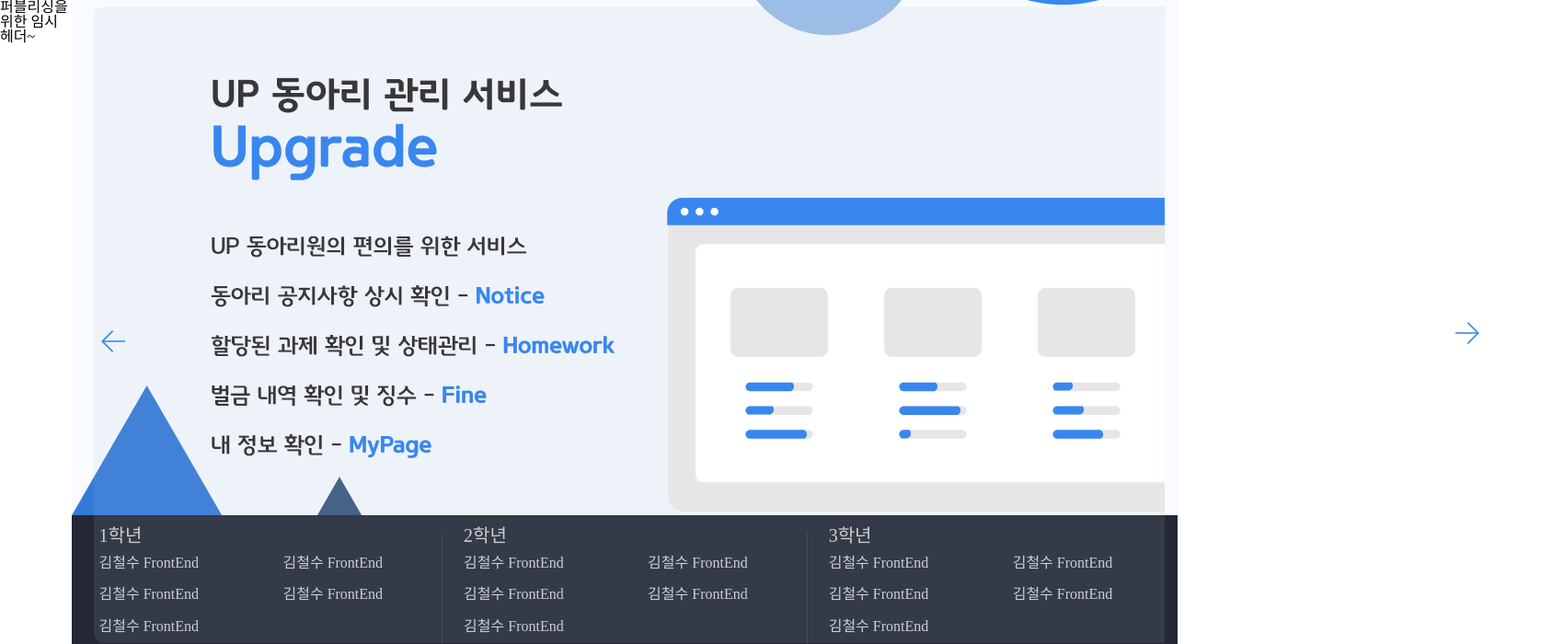
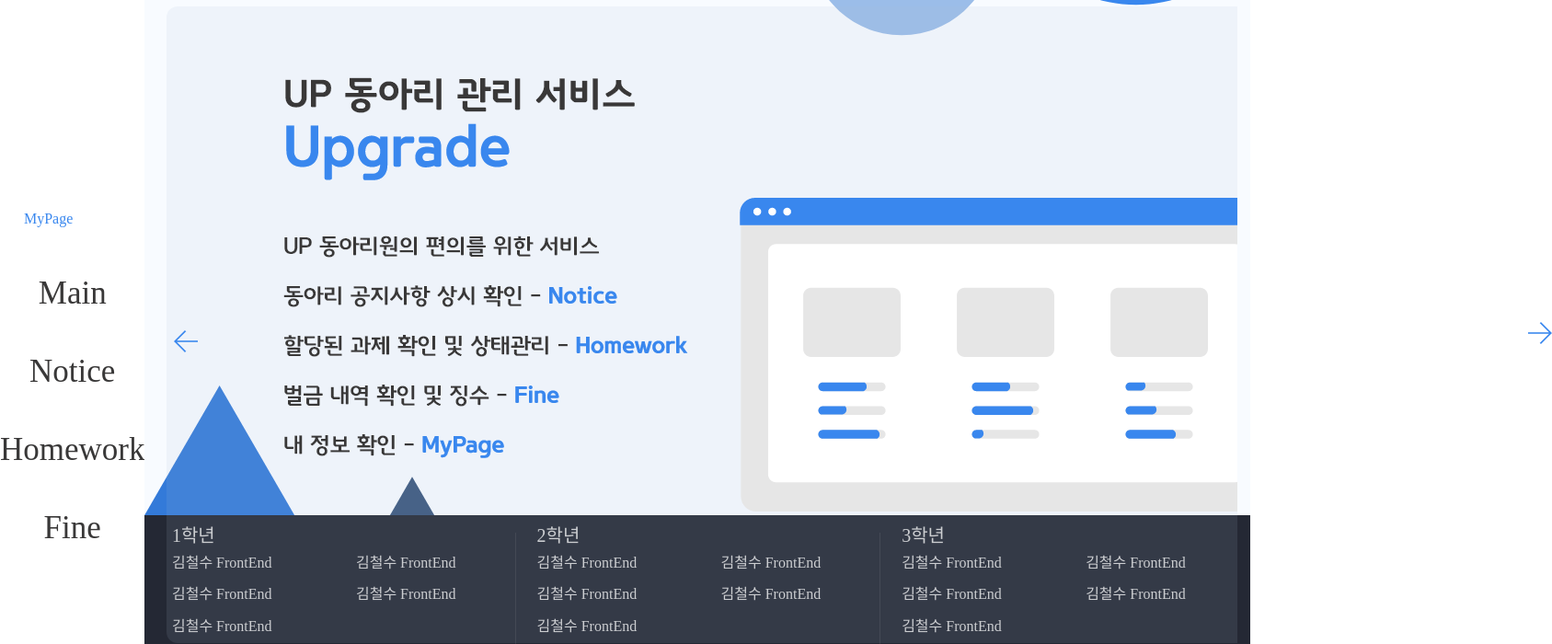
Before and after one commit to DSM-Upgrade/Client, a React app: page / in a window 1280 px wide. Shown: the top 700 px of the page at 92% size, 1687 px wide, since content can reach past the window. Built offline with nearby package versions, Linux system fonts and the light colour scheme.

Commit message:
[FIX]<component/Header.js> Change Header

```diff
--- a/src/component/Header/Header.js
+++ b/src/component/Header/Header.js
@@ -1,10 +1,33 @@
-import React from 'react';
+import React,{ useState } from 'react';
+// import { logo } from '../../assets/header';
+import { Link } from 'react-router-dom';
 import * as S from './style';
 
 const Header = () => {
+  const [isLogin,setIsLogin] = useState(false);
+
+  const activeStyle = {
+    color: "#3987ee"
+  }
+
   return (
     <S.Container>
-      <div>퍼블리싱을 위한 임시 헤더~</div>
+      {/* <img src={logo} /> */}
+      <S.SignWrapper>
+        {isLogin ?
+          <div>
+            <S.SignText to='/login' as={Link}>login</S.SignText>
+            <S.SignText to='/register' as={Link}>register</S.SignText>
+          </div> :
+          <S.SignText to='/myPage' as={Link}>MyPage</S.SignText>
+          }
+      </S.SignWrapper>
+      <S.NavWrap>
+        <S.NavItem to="/main" activeStyle={activeStyle}>Main</S.NavItem>
+        <S.NavItem to="/notice" activeStyle={activeStyle}>Notice</S.NavItem>
+        <S.NavItem to="/homework" activeStyle={activeStyle}>Homework</S.NavItem>
+        <S.NavItem to="/fine" activeStyle={activeStyle}>Fine</S.NavItem>
+      </S.NavWrap>
     </S.Container>
   );
 };
--- a/src/component/Header/style.js
+++ b/src/component/Header/style.js
@@ -1,9 +1,65 @@
 import styled from 'styled-components';
+import { NavLink } from 'react-router-dom';
 
 export const Container = styled.div`
   display: flex;
   position:relative;
+  flex-direction: column;
+  justify-content: center;
+  align-items: center;
   width: 22.5rem;
   height: 100vh;
-  background: #ffffff;
+  /* background: #dddddd; */
 `
+
+export const SignWrapper = styled.div`
+  display: flex;
+  position: relative;
+  flex-direction: column;
+  margin-top: 1.25rem;
+  width: 67%;
+  color: #3987ee;
+`
+
+export const SignText = styled.a`
+  cursor: pointer;
+  margin-bottom: 0.3125rem;
+  text-decoration: none;
+  outline: none;
+  &:visited{
+    color: #3987ee;
+  }
+  &:active{
+    color: #3987ee;
+  }
+  &:link{
+    color: #3987ee;
+  }
+`
+
+export const NavWrap = styled.div`
+  display: flex;
+  position: relative;
+  flex-direction: column;
+`
+
+export const NavItem = styled(NavLink)`
+  display: flex;
+  position:relative;
+  justify-content: center;
+  align-items: center;
+  margin-top: 50px;
+  height: 100%;
+  cursor: pointer;
+  font-size: 2.1875rem;
+  text-decoration: none;
+  &:visited{
+    color: #393838;
+  }
+  &:active{
+    color: #393838;
+  }
+  &:link{
+    color: #393838;
+  }
+`
```
